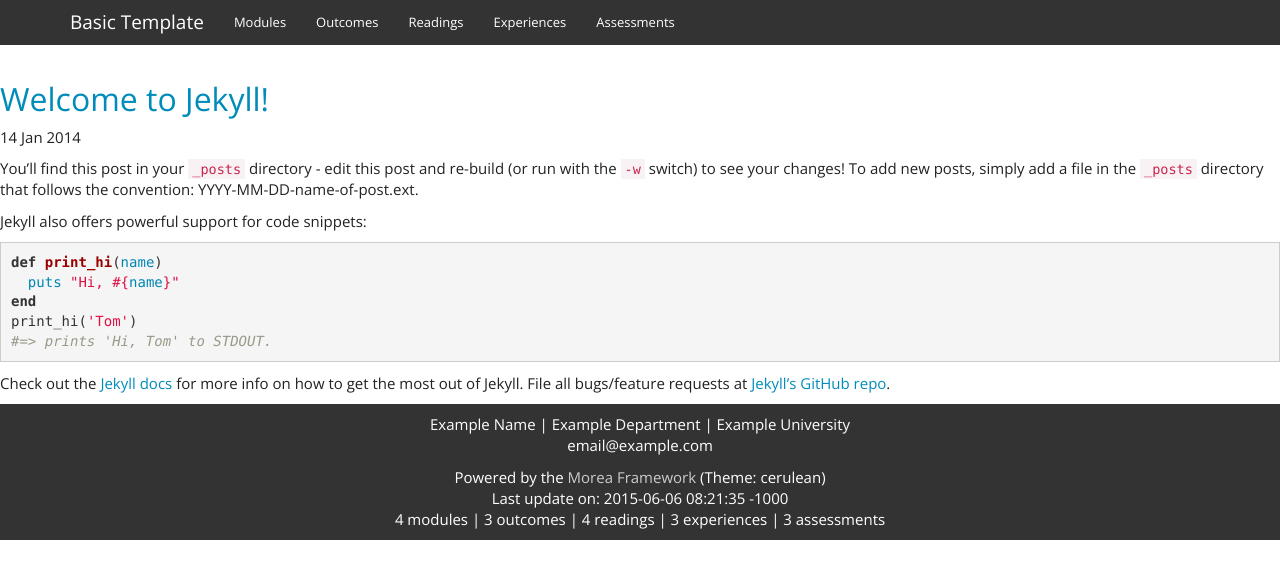
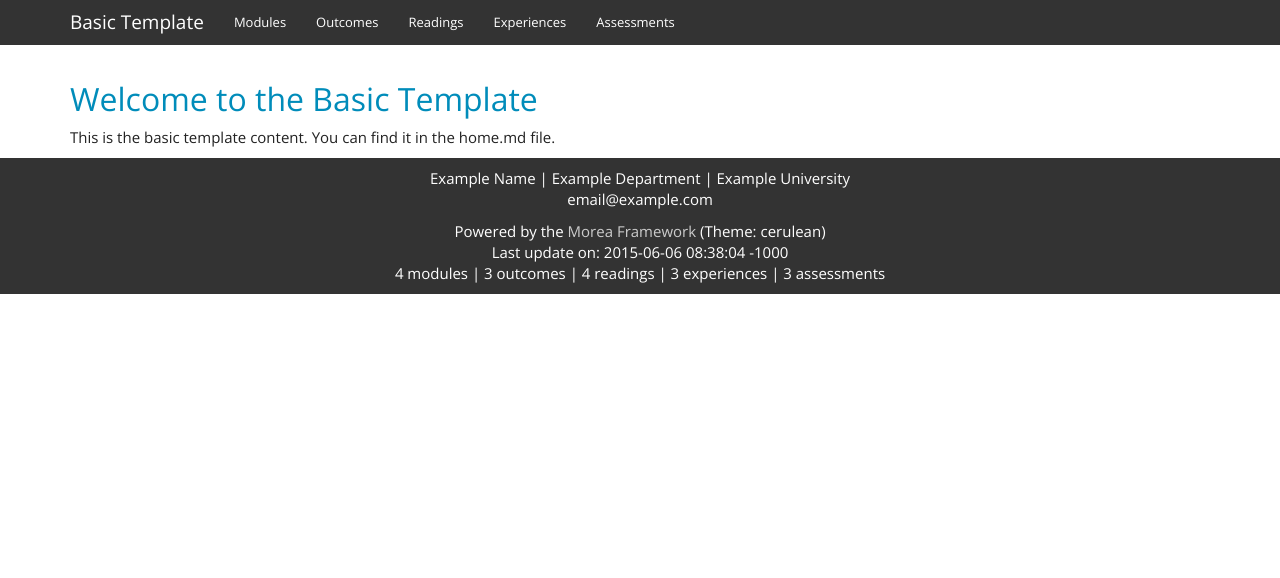
Before and after one commit to cammoore/ics211javascript, a plain HTML site: page index.html in a window 1280 px wide. Drawn offline with nearby package versions, Linux system fonts and the light colour scheme; files that its build step writes are made by us from their sources.

Commit message:
gitignore

```diff
--- a/jekyll/update/2014/01/14/welcome-to-jekyll.html
+++ b/index.html
@@ -1,7 +1,7 @@
 <!DOCTYPE html>
 <html>
 <head>
-  <title> Welcome to Jekyll! | Basic Template </title>
+  <title> Home | Basic Template </title>
   <meta name="viewport" content="width=device-width, initial-scale=1.0">
   <meta charset="utf-8">
 
@@ -53,26 +53,14 @@
 </div>
 
 
-  <h2>Welcome to Jekyll!</h2>
-<p class="meta">14 Jan 2014</p>
+<div class="container">
 
-<div class="post">
-<p>You’ll find this post in your <code>_posts</code> directory - edit this post and re-build (or run with the <code>-w</code> switch) to see your changes!
-To add new posts, simply add a file in the <code>_posts</code> directory that follows the convention: YYYY-MM-DD-name-of-post.ext.</p>
+<h2 id="welcome-to-the-basic-template">Welcome to the Basic Template</h2>
 
-<p>Jekyll also offers powerful support for code snippets:</p>
-
-<div class="highlight"><pre><code class="ruby"><span class="k">def</span> <span class="nf">print_hi</span><span class="p">(</span><span class="nb">name</span><span class="p">)</span>
-  <span class="nb">puts</span> <span class="s2">&quot;Hi, </span><span class="si">#{</span><span class="nb">name</span><span class="si">}</span><span class="s2">&quot;</span>
-<span class="k">end</span>
-<span class="n">print_hi</span><span class="p">(</span><span class="s1">&#39;Tom&#39;</span><span class="p">)</span>
-<span class="c1">#=&gt; prints &#39;Hi, Tom&#39; to STDOUT.</span></code></pre></div>
-
-<p>Check out the <a href="http://jekyllrb.com">Jekyll docs</a> for more info on how to get the most out of Jekyll. File all bugs/feature requests at <a href="https://github.com/mojombo/jekyll">Jekyll’s GitHub repo</a>.</p>
+<p>This is the basic template content. You can find it in the home.md file.</p>
 
 
 </div>
-
 
 
 
@@ -85,7 +73,7 @@ email@example.com<br /></p>
 
 
     <p style="margin: 0">Powered by the <a href="http://morea-framework.github.io/">Morea Framework</a> (Theme: cerulean)<br>
-       Last update on: <span>2015-06-06 08:21:35 -1000</span></p>
+       Last update on: <span>2015-06-06 08:38:04 -1000</span></p>
     <p style="margin: 0">
       4 modules
 
```
Also changed, not shown: assessments/index.html (+1 -1 lines), experiences/index.html (+1 -1 lines), modules/bar/index.html (+1 -5 lines), modules/baz/index.html (+1 -5 lines), modules/foo/index.html (+1 -5 lines), modules/index.html (+1 -5 lines), modules/qux/index.html (+1 -5 lines), morea/bar/experience.html (+1 -1 lines), morea/bar/reading-1.html (+1 -1 lines), morea/bar/reading-2.html (+1 -1 lines), morea/baz/experience.html (+1 -1 lines), morea/foo/experience.html (+1 -1 lines), morea/foo/reading-1.html (+1 -1 lines), morea/foo/reading-2.html (+1 -1 lines), 2 more files, 1 other file.
